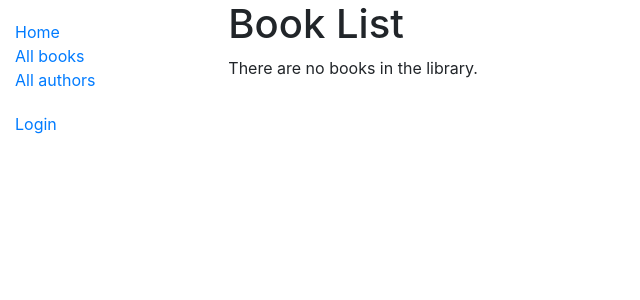
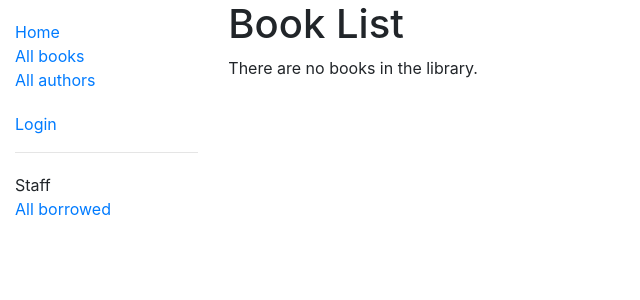
Before and after one commit to jarabt/django_projects, a Django app: page /catalog/books/ in a window 1280 px wide. Shown: the top 300 px of the page, without its empty margins (0-640 px from the left). Run offline with Django 3.2, Linux system fonts and the light colour scheme; data that the repository does not hold is empty.

Commit message:
part 8 finished incl. chalange yourself

```diff
--- a/locallibrary/catalog/templates/catalog/base_generic.html
+++ b/locallibrary/catalog/templates/catalog/base_generic.html
@@ -29,6 +29,13 @@
 							<li><a href="{% url 'login' %}?next={{ request.path }}">Login</a><li>
 						{% endif %}
 					</ul>
+
+					<hr>
+
+					<ul class="sidebar-nav">
+						<li>Staff</li>
+						<li><a href="{% url 'all-borrowed' %}">All borrowed</a></li>
+					</ul>
 				{% endblock %}
 				</div>
 				<div class="col-sm-10 ">
--- a/locallibrary/catalog/urls.py
+++ b/locallibrary/catalog/urls.py
@@ -8,5 +8,5 @@ urlpatterns = [
         path('authors/', views.AuthorListView.as_view(), name='authors'),
         path('author/<int:pk>', views.AuthorDetailView.as_view(), name='author-detail'),
         path('mybooks/', views.LoanedBooksByUserListView.as_view(), name='my-borrowed'),
-        path('allborrowed/', views.AllBorrowedBooksListView.as_view(), name='all-borrowed'),
+        path('borrowed/', views.AllBorrowedBooksListView.as_view(), name='all-borrowed'),
         ]
```
